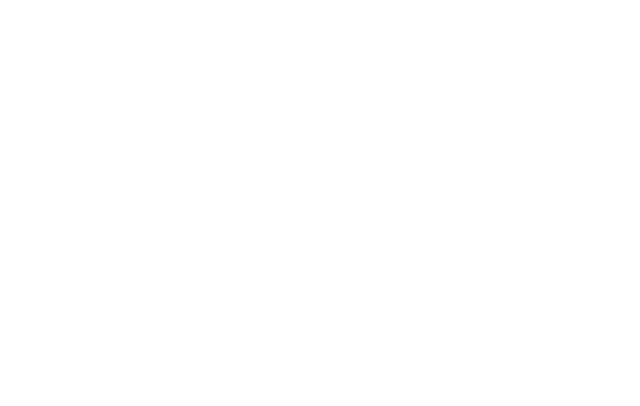
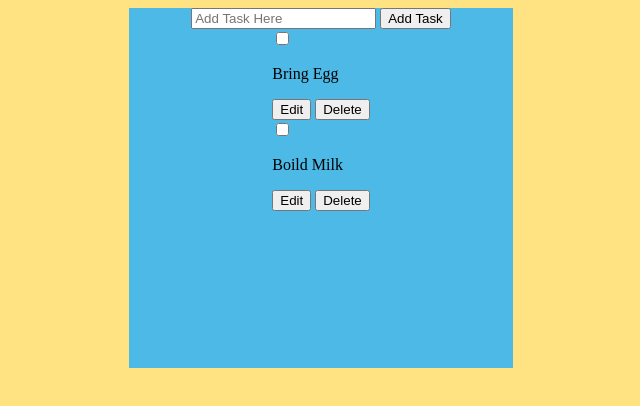
Before and after one commit to Snehanko/js-todolist, a plain HTML site: page index.html in a window 1280 px wide. Shown: the whole page, without its empty margins (319-959 px from the left). Drawn offline with Linux system fonts and the light colour scheme.

Commit message:
Added HTML Code and CSS code for the TODO List

```diff
--- a/index.html
+++ b/index.html
@@ -4,8 +4,28 @@
     <meta charset="UTF-8">
     <meta name="viewport" content="width=device-width, initial-scale=1.0">
     <title>JS TodoList</title>
+    <link rel="stylesheet" href="style.css">
 </head>
 <body>
-
+    <div class="container" id="container">
+        <div class="add-task" id="add-task">
+            <input type="text" id="input-task" name="input-task" placeholder="Add Task Here"/>
+            <button type="button">Add Task</button>
+        </div>
+        <div class="task-list" id="task-list">
+            <div class="task" id="task-1">
+                <input type="checkbox" id="task-checklist" name="task-checklist">
+                <p>Bring Egg</p>
+                <button type="button">Edit</button>
+                <button type="button">Delete</button>
+            </div>
+            <div class="task" id="task-2">
+                <input type="checkbox" id="task-checklist" name="task-checklist">
+                <p>Boild Milk</p>
+                <button type="button">Edit</button>
+                <button type="button">Delete</button>
+            </div>
+        </div>
+    </div>
 </body>
 </html>
--- a/style.css
+++ b/style.css
@@ -0,0 +1,20 @@
+*{
+    box-sizing: border-box;
+}
+
+body{
+    background-color:#FFE382;
+    display: flex;
+    flex-direction: row;
+    align-items: center;
+    justify-content: center;
+}
+
+#container{
+    background-color:#4CB9E7;
+    height: 45vh;
+    width: 30vw;
+    display: flex;
+    flex-direction: column;
+    align-items: center;
+}
```
